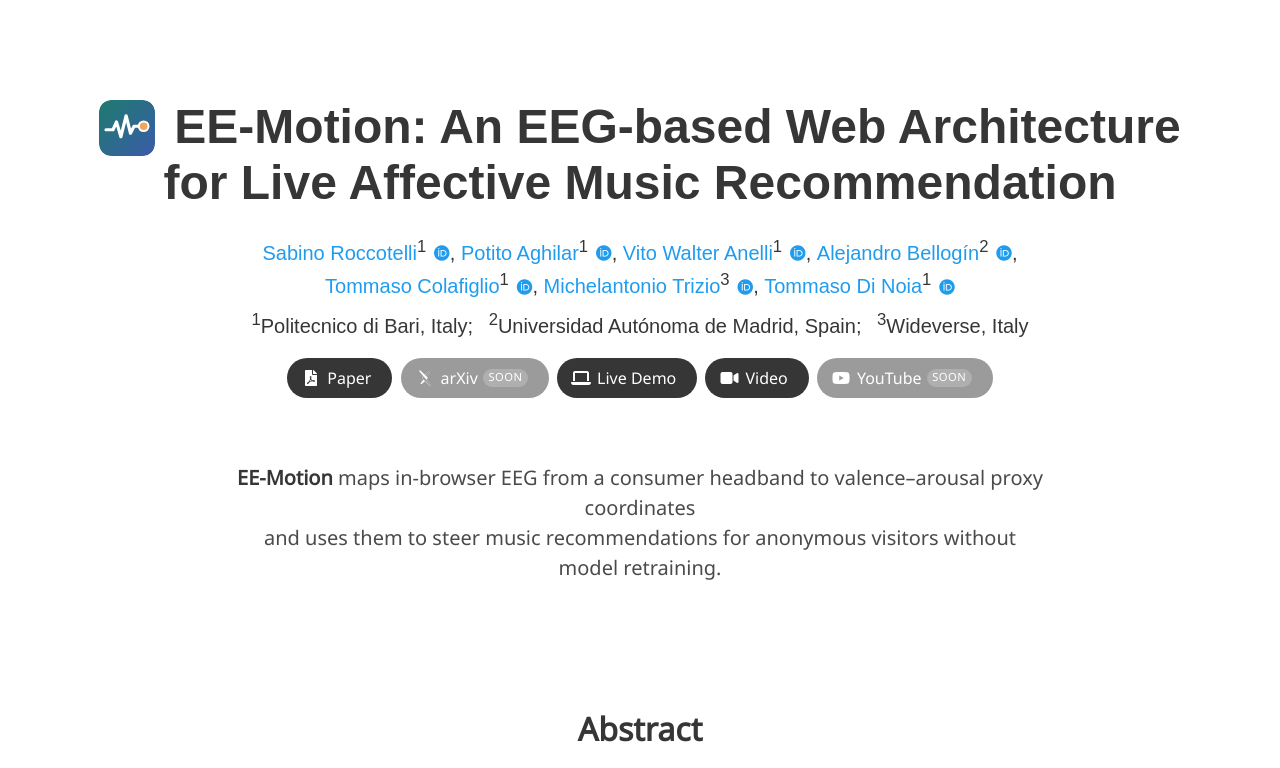
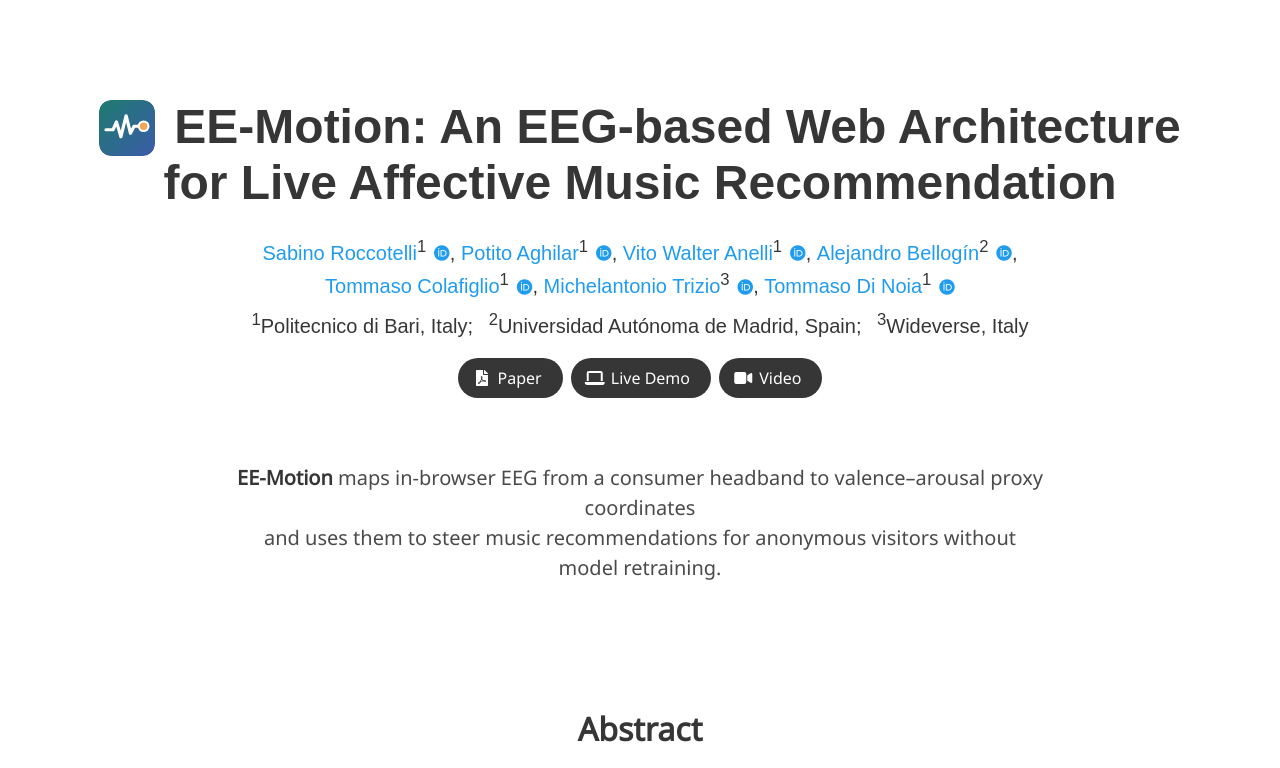
Before and after one commit to EE-Motion/ee-motion.github.io, a plain HTML site: page index.html in a window 1280 px wide. Shown: the top 768 px of the page. Drawn offline with Linux system fonts and the light colour scheme; a web font is replaced by a local one.

Commit message:
Hide arXiv and YouTube buttons

```diff
--- a/index.html
+++ b/index.html
@@ -82,7 +82,7 @@
                 <span>Paper</span>
               </a>
             </span>
-            <span class="link-block">
+            <span class="link-block is-hidden">  <!-- hidden until the arXiv link is available -->
               <!-- arXiv icon from Academicons 1.9.4 (SIL OFL 1.1), as on the RUVA page.
                    Available soon: replace this <button> with
                    <a href="https://arxiv.org/abs/XXXX.XXXXX" target="_blank" rel="noopener"
@@ -107,7 +107,7 @@
                 <span>Video</span>
               </a>
             </span>
-            <span class="link-block">
+            <span class="link-block is-hidden">  <!-- hidden until the YouTube link is available -->
               <!-- Available soon: replace this <button> with
                    <a href="https://youtu.be/VIDEO_ID" target="_blank" rel="noopener"
                       class="external-link button is-normal is-rounded is-dark">...</a> -->
```
Also changed, not shown: 1 other file.
